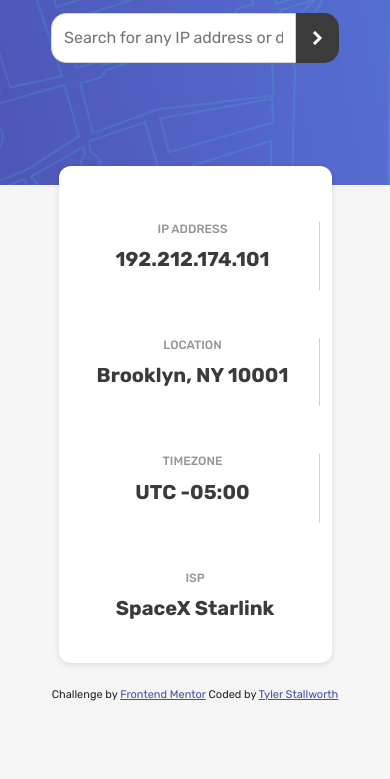
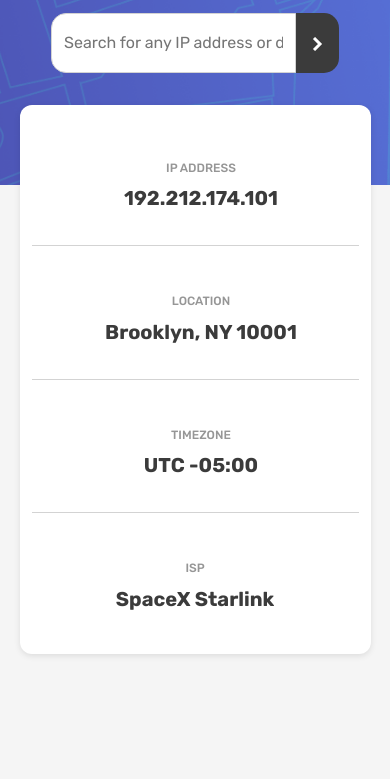
Before and after one commit to tylerstallworth15-ship-it/IP-Address-Tracker, a plain HTML site: page index.html in a window 390 px wide. Shown: the part 65-844 px from the top of the page. Drawn offline with nearby package versions, Linux system fonts and the light colour scheme.

Commit message:
css cpldraft

```diff
--- a/CSS/app.css
+++ b/CSS/app.css
@@ -51,11 +51,12 @@ header h1 {
 
 #ip-form button:hover {
     background-color: rgb(40, 40, 40);
+    border-color: rgb(40, 40, 40);
 }
 
 .info-panel {
     background-color: rgb(255, 255, 255);
-    width: 70%;
+    max-width: 1100px;
     padding: 1.5rem;
     margin-top: -5%;
     border-radius: 12px 12px 12px 12px;
@@ -66,7 +67,7 @@ header h1 {
 
 .info-block {
     margin-top: 2rem;
-    font-size: 0.9rem;
+    font-size: 0.75rem;
 }
 
 .info-block h2 {
@@ -89,8 +90,54 @@ header h1 {
 
 .info-block:not(:last-child) {
     border-right: 1px solid lightgrey;
-    padding-right: 1rem;
 }
 
 .info-block:not(:last-child) {
-    padding-right: 1rem;
+    padding-right: 2rem;
+}
+
+.map-section {
+    margin-top: 2rem;
+}
+
+#map {
+    width: 100%;
+    height: 400px;
+}
+
+.attribution {
+    margin-top: 2rem;
+    margin-bottom: 1rem;
+}
+
+@media (max-width: 768px) {
+    header {
+        font-size: 1.5rem;
+    }
+
+    #ip-form {
+        max-width: 90%;
+    }
+
+    .info-panel {
+        width: 90%;
+        padding: 1.5rem;
+        margin-top: -5rem;
+    }
+
+    .info-block {
+        text-align: center;
+        margin-bottom: 1.5rem;
+    }
+
+    .info-block:not(:last-child) {
+        border-right: none;
+        border-bottom: 1px solid lightgrey;
+        padding-right: 0;
+        padding-bottom: 1rem;
+    }
+
+    .info-block:last-child {
+        margin-bottom: 0;
+    }
+}
```
